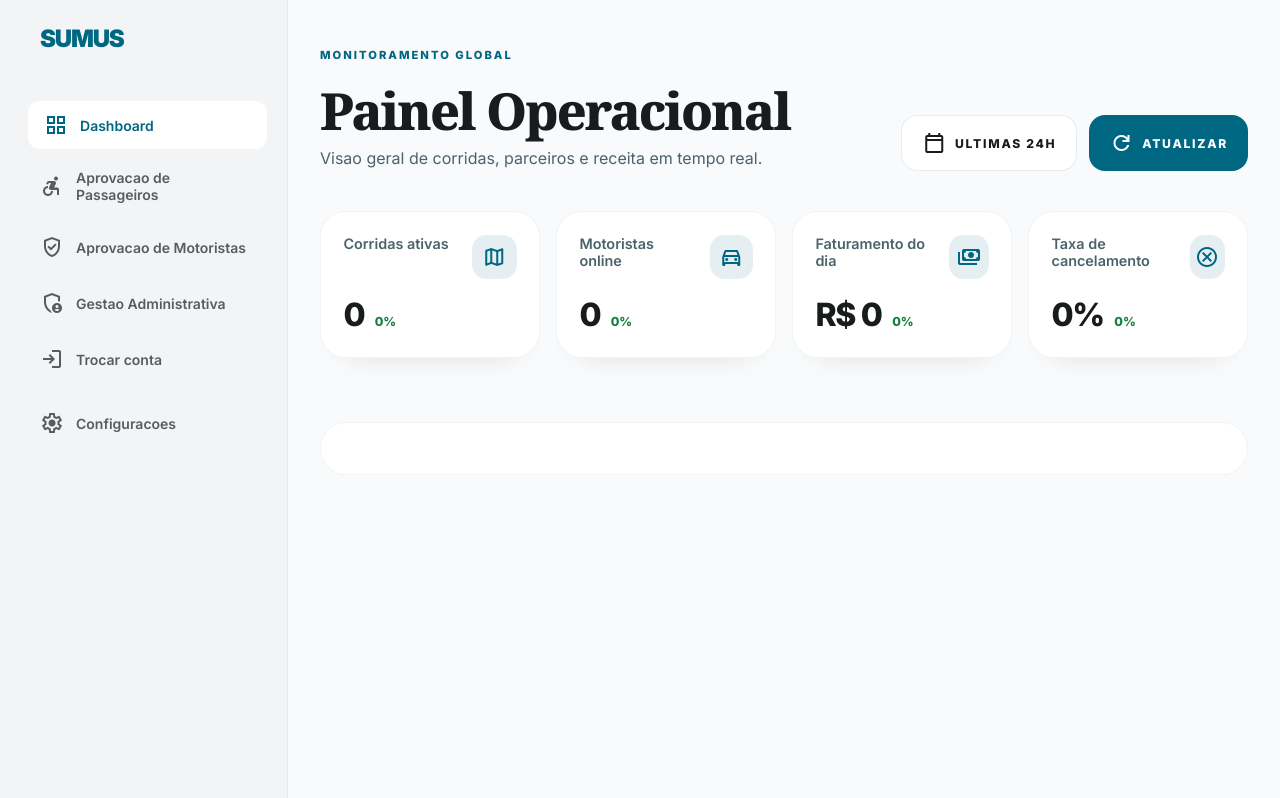
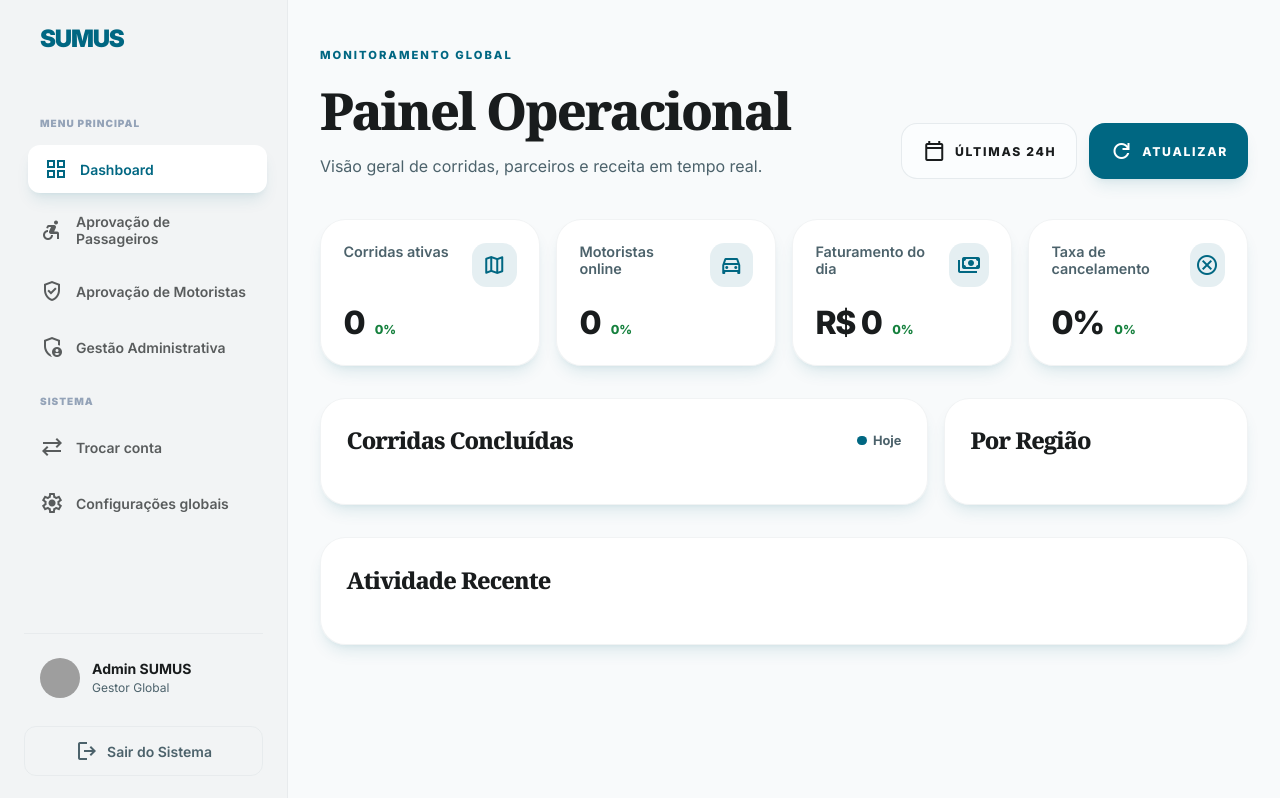
Before and after one commit to Joljolionn/sumus-frontend, a plain HTML site: page pages/admin/dashboard.html in a window 1280 px wide. Drawn offline with nearby package versions, Linux system fonts and the light colour scheme; no server answers; grey boxes are pictures that could not be loaded.

Commit message:
refactor: refatora a tela de dashboard do admin

```diff
--- a/assets/css/pages/admin/dashboard/metrics.css
+++ b/assets/css/pages/admin/dashboard.css
@@ -1,3 +1,14 @@
+/* =========================================
+   1. TOKENS ESPECÍFICOS DOS GRÁFICOS
+   ========================================= */
+:root {
+  --primary-bright: #83d9fb;
+  --tertiary: #006b5d;
+}
+
+/* =========================================
+   2. HEADER DO DASHBOARD
+   ========================================= */
 .admin-dashboard-header {
   display: flex;
   justify-content: space-between;
@@ -24,12 +35,14 @@
 .admin-dashboard-header__title {
   font-size: clamp(2.6rem, 4vw, 3.5rem);
   font-weight: 800;
+  margin: 0;
 }
 
 .admin-dashboard-header__subtitle,
 .panel__subtitle {
   color: var(--text-muted);
   line-height: 1.65;
+  margin-top: 0.5rem;
 }
 
 .admin-dashboard-header__actions {
@@ -52,6 +65,12 @@
   letter-spacing: 0.14em;
   text-transform: uppercase;
   box-shadow: var(--shadow-soft);
+  cursor: pointer;
+  transition: opacity 0.2s;
+}
+
+.admin-dashboard-header__button:hover {
+  opacity: 0.9;
 }
 
 .admin-dashboard-header__button--ghost {
@@ -61,6 +80,9 @@
   box-shadow: none;
 }
 
+/* =========================================
+   3. GRID DE MÉTRICAS TOP
+   ========================================= */
 .metrics-grid {
   display: grid;
   grid-template-columns: repeat(4, minmax(0, 1fr));
@@ -133,14 +155,12 @@
   font-weight: 800;
 }
 
-.metric-card__delta--positive {
-  color: var(--success);
-}
+.metric-card__delta--positive { color: var(--success); }
+.metric-card__delta--negative { color: var(--error); }
 
-.metric-card__delta--negative {
-  color: var(--error);
-}
-
+/* =========================================
+   4. PAINÉIS INFERIORES E GRÁFICOS
+   ========================================= */
 .admin-dashboard-panels {
   display: grid;
   grid-template-columns: minmax(0, 2fr) minmax(18rem, 1fr);
@@ -166,6 +186,7 @@
 .panel__title {
   font-size: 1.45rem;
   font-weight: 800;
+  margin: 0;
 }
 
 .panel__legend {
@@ -189,39 +210,17 @@
   border-radius: 999px;
 }
 
-.panel__legend-dot--primary {
-  background: var(--primary);
-}
-
-.panel__legend-dot--muted {
-  background: rgba(111, 121, 126, 0.5);
-}
+.panel__legend-dot--primary { background: var(--primary); }
+.panel__legend-dot--muted { background: rgba(111, 121, 126, 0.5); }
 
 .chart-card__svg {
   width: 100%;
   height: 18rem;
 }
-
-.chart-card__svg line {
-  stroke: rgba(111, 121, 126, 0.12);
-  stroke-width: 1;
-}
-
-.chart-card__line {
-  fill: none;
-  stroke: var(--primary);
-  stroke-width: 3;
-}
-
-.chart-card__line--secondary {
-  stroke: rgba(111, 121, 126, 0.45);
-  stroke-dasharray: 7 7;
-  stroke-width: 2;
-}
-
-.chart-card__area {
-  fill: rgba(131, 217, 251, 0.2);
-}
+.chart-card__svg line { stroke: rgba(111, 121, 126, 0.12); stroke-width: 1; }
+.chart-card__line { fill: none; stroke: var(--primary); stroke-width: 3; }
+.chart-card__line--secondary { stroke: rgba(111, 121, 126, 0.45); stroke-dasharray: 7 7; stroke-width: 2; }
+.chart-card__area { fill: rgba(131, 217, 251, 0.2); }
 
 .chart-card__axis {
   display: flex;
@@ -235,6 +234,9 @@
   text-transform: uppercase;
 }
 
+/* =========================================
+   5. BARRAS DE REGIÃO
+   ========================================= */
 .region-list {
   display: grid;
   gap: 1rem;
@@ -265,6 +267,9 @@
   background: linear-gradient(90deg, var(--primary) 0%, var(--primary-bright) 100%);
 }
 
+/* =========================================
+   6. ATIVIDADE RECENTE
+   ========================================= */
 .activity-list {
   display: grid;
 }
@@ -289,35 +294,13 @@
   border-radius: 1rem;
 }
 
-.activity-item__icon--success {
-  background: rgba(21, 128, 61, 0.12);
-  color: var(--success);
-}
+.activity-item__icon--success { background: rgba(21, 128, 61, 0.12); color: var(--success); }
+.activity-item__icon--danger { background: rgba(186, 26, 26, 0.12); color: var(--error); }
+.activity-item__icon--info { background: var(--primary-soft); color: var(--primary); }
 
-.activity-item__icon--danger {
-  background: rgba(186, 26, 26, 0.12);
-  color: var(--error);
-}
-
-.activity-item__icon--info {
-  background: var(--primary-soft);
-  color: var(--primary);
-}
-
-.activity-item__copy {
-  flex: 1;
-}
-
-.activity-item__copy h3 {
-  font-size: 1rem;
-  font-weight: 700;
-}
-
-.activity-item__copy p {
-  margin-top: 0.25rem;
-  color: var(--text-muted);
-  line-height: 1.5;
-}
+.activity-item__copy { flex: 1; }
+.activity-item__copy h3 { font-size: 1rem; font-weight: 700; margin: 0; }
+.activity-item__copy p { margin-top: 0.25rem; color: var(--text-muted); line-height: 1.5; margin-bottom: 0; }
 
 .activity-item__time {
   color: var(--text-faint);
@@ -333,13 +316,16 @@
   color: var(--primary);
   font-size: 0.85rem;
   font-weight: 800;
+  cursor: pointer;
 }
 
+/* =========================================
+   7. RESPONSIVIDADE ESPECÍFICA DO DASHBOARD
+   ========================================= */
 @media (max-width: 1180px) {
   .metrics-grid {
     grid-template-columns: repeat(2, minmax(0, 1fr));
   }
-
   .admin-dashboard-panels {
     grid-template-columns: 1fr;
   }
@@ -353,7 +339,6 @@
     flex-direction: column;
     align-items: flex-start;
   }
-
   .metrics-grid {
     grid-template-columns: 1fr;
   }
--- a/assets/css/pages/admin/dashboard/index.css
+++ /dev/null
@@ -1,7 +0,0 @@
-@import url("../../../base/reset.css");
-@import url("../../../utilities/common.css");
-@import url("../../../utilities/scrollbar.css");
-@import url("./tokens.css");
-@import url("../../../components/dashboard-sidebar.css");
-@import url("./layout.css");
-@import url("./metrics.css");
--- a/assets/css/pages/admin/dashboard/layout.css
+++ /dev/null
@@ -1,44 +0,0 @@
-body {
-  background: var(--background);
-  color: var(--text);
-  font-family: "Inter", sans-serif;
-}
-
-.admin-dashboard-layout {
-  min-height: 100vh;
-  display: grid;
-  grid-template-columns: 18rem minmax(0, 1fr);
-}
-
-.sidebar {
-  position: sticky;
-  top: 0;
-  height: 100vh;
-}
-
-.admin-dashboard-main {
-  height: 100vh;
-  overflow-y: auto;
-  padding: 3rem 2rem 5rem;
-}
-
-.admin-dashboard-shell {
-  width: min(100%, 78rem);
-  margin: 0 auto;
-}
-
-@media (max-width: 1024px) {
-  .admin-dashboard-layout {
-    grid-template-columns: 1fr;
-  }
-
-  .sidebar {
-    display: none;
-  }
-}
-
-@media (max-width: 720px) {
-  .admin-dashboard-main {
-    padding-inline: 1rem;
-  }
-}
--- a/assets/css/pages/admin/dashboard/tokens.css
+++ /dev/null
@@ -1,31 +0,0 @@
-:root {
-  --background: #f8fafb;
-  --surface: #ffffff;
-  --surface-low: #f2f4f5;
-  --surface-soft: #eceeef;
-  --surface-high: #e0e3e4;
-  --text: #191c1d;
-  --text-muted: #4c626b;
-  --text-faint: #64748b;
-  --outline: #6f797e;
-  --outline-soft: rgba(190, 200, 205, 0.32);
-  --primary: #006782;
-  --primary-soft: rgba(0, 103, 130, 0.1);
-  --primary-bright: #83d9fb;
-  --tertiary: #006b5d;
-  --success: #15803d;
-  --warning: #d97706;
-  --error: #ba1a1a;
-  --shadow: 0 24px 48px -32px rgba(25, 28, 29, 0.36);
-  --shadow-soft: 0 18px 32px -28px rgba(25, 28, 29, 0.22);
-  --dashboard-sidebar-border: rgba(190, 200, 205, 0.1);
-  --dashboard-link-color: var(--text-muted);
-  --dashboard-link-hover-bg: var(--surface-soft);
-  --dashboard-link-hover-color: var(--text);
-  --dashboard-link-active-bg: var(--primary-soft);
-  --dashboard-link-active-color: var(--primary);
-  --dashboard-divider-color: rgba(190, 200, 205, 0.2);
-  --dashboard-brand-font: "Noto Serif", serif;
-  --dashboard-brand-style: italic;
-  --dashboard-brand-weight: 800;
-}
--- a/pages/admin/dashboard.html
+++ b/pages/admin/dashboard.html
@@ -5,58 +5,84 @@
   <meta name="viewport" content="width=device-width, initial-scale=1.0" />
   <title>SUMUS Admin - Dashboard</title>
 
-  <link rel="stylesheet"
-    href="https://fonts.googleapis.com/css2?family=Noto+Serif:wght@400;700;800&family=Inter:wght@400;500;600;700;800&display=swap" />
+  <link rel="stylesheet" href="https://fonts.googleapis.com/css2?family=Noto+Serif:wght@400;700;800&family=Inter:wght@400;500;600;700;800&display=swap" />
+  <link rel="stylesheet" href="https://fonts.googleapis.com/css2?family=Material+Symbols+Outlined:wght,FILL@100..700,0..1&display=swap" />
 
-  <link rel="stylesheet"
-    href="https://fonts.googleapis.com/css2?family=Material+Symbols+Outlined:wght,FILL@100..700,0..1&display=swap" />
+  <!-- CSS Globais e Componentes -->
+  <link rel="stylesheet" href="../../assets/css/base/reset.css" />
+  <link rel="stylesheet" href="../../assets/css/base/admin.css" />
+  <link rel="stylesheet" href="../../assets/css/utilities/common.css" />
+  <link rel="stylesheet" href="../../assets/css/utilities/scrollbar.css" />
+  <link rel="stylesheet" href="../../assets/css/components/dashboard-sidebar.css" />
 
-  <link rel="stylesheet" href="../../assets/css/pages/admin/dashboard/index.css" />
+  <!-- CSS -->
+  <link rel="stylesheet" href="../../assets/css/pages/admin/dashboard.css" />
 </head>
 
-<body class="admin-dashboard-page">
-  <div class="admin-dashboard-layout">
+<body class="admin-page">
+  <div class="admin-layout">
 
-    <!-- SIDEBAR -->
+    <!-- SIDEBAR DO ADMIN -->
     <aside class="sidebar">
       <div class="sidebar__brand">
         <span class="sidebar__brand-text">SUMUS</span>
       </div>
 
       <nav class="sidebar__nav">
+        <div class="sidebar__group-title">Menu Principal</div>
+
         <a class="sidebar__link sidebar__link--active" href="./dashboard.html">
           <span class="material-symbols-outlined">grid_view</span>
           <span>Dashboard</span>
         </a>
+
         <a class="sidebar__link" href="./aprovacao-passageiro.html">
           <span class="material-symbols-outlined">accessible_forward</span>
-          <span>Aprovacao de Passageiros</span>
+          <span>Aprovação de Passageiros</span>
         </a>
+
         <a class="sidebar__link" href="./aprovacao-motorista.html">
           <span class="material-symbols-outlined">verified_user</span>
-          <span>Aprovacao de Motoristas</span>
+          <span>Aprovação de Motoristas</span>
         </a>
+
         <a class="sidebar__link" href="./gestao.html">
           <span class="material-symbols-outlined">admin_panel_settings</span>
-          <span>Gestao Administrativa</span>
+          <span>Gestão Administrativa</span>
         </a>
+
+        <div class="sidebar__group-title">Sistema</div>
+
         <a class="sidebar__link" href="./loginadmin.html">
-          <span class="material-symbols-outlined">login</span>
+          <span class="material-symbols-outlined">sync_alt</span>
           <span>Trocar conta</span>
         </a>
 
-        <div class="sidebar__divider"></div>
-
         <a class="sidebar__link" href="#">
           <span class="material-symbols-outlined">settings</span>
-          <span>Configuracoes</span>
+          <span>Configurações globais</span>
         </a>
       </nav>
+
+      <div class="sidebar__footer">
+        <div class="sidebar__profile">
+          <img alt="Avatar do Administrador" class="sidebar__profile-img" src="https://ui-avatars.com/api/?name=Admin+Sumus&background=006782&color=fff&bold=true"/>
+          <div class="sidebar__profile-info">
+            <p class="sidebar__profile-name">Admin SUMUS</p>
+            <p class="sidebar__profile-status">Gestor Global</p>
+          </div>
+        </div>
+
+        <button class="sidebar__logout" type="button">
+          <span class="material-symbols-outlined">logout</span>
+          <span>Sair do Sistema</span>
+        </button>
+      </div>
     </aside>
 
     <!-- MAIN -->
-    <main class="admin-dashboard-main">
-      <div class="admin-dashboard-shell">
+    <main class="admin-main">
+      <div class="admin-shell">
 
         <!-- HEADER -->
         <header class="admin-dashboard-header">
@@ -64,14 +90,14 @@
             <p class="admin-dashboard-header__eyebrow">Monitoramento global</p>
             <h1 class="admin-dashboard-header__title">Painel Operacional</h1>
             <p class="admin-dashboard-header__subtitle">
-              Visao geral de corridas, parceiros e receita em tempo real.
+              Visão geral de corridas, parceiros e receita em tempo real.
             </p>
           </div>
 
           <div class="admin-dashboard-header__actions">
             <button class="admin-dashboard-header__button admin-dashboard-header__button--ghost" type="button">
               <span class="material-symbols-outlined">calendar_today</span>
-              <span>Ultimas 24h</span>
+              <span>Últimas 24h</span>
             </button>
             <button class="admin-dashboard-header__button" type="button">
               <span class="material-symbols-outlined">refresh</span>
@@ -85,14 +111,33 @@
           <p>Carregando dados...</p>
         </section>
 
-        <!-- RESTO MANTIDO -->
+        <!-- PAINÉIS DE GRÁFICO -->
         <section class="admin-dashboard-panels">
-          <!-- (mantido igual ao seu original) -->
-          <!-- não mexi aqui pra não complicar sua task -->
+          <div class="panel">
+            <div class="panel__header--between">
+              <h2 class="panel__title">Corridas Concluídas</h2>
+              <div class="panel__legend">
+                <span class="panel__legend-item">
+                  <span class="panel__legend-dot panel__legend-dot--primary"></span>
+                  Hoje
+                </span>
+              </div>
+            </div>
+          </div>
+
+          <div class="panel">
+            <div class="panel__header">
+              <h2 class="panel__title">Por Região</h2>
+            </div>
+            <div class="region-list"></div>
+          </div>
         </section>
 
         <section class="panel panel--activity">
-          <!-- (mantido igual também) -->
+           <div class="panel__header">
+              <h2 class="panel__title">Atividade Recente</h2>
+           </div>
+           <div class="activity-list"></div>
         </section>
 
       </div>
```
